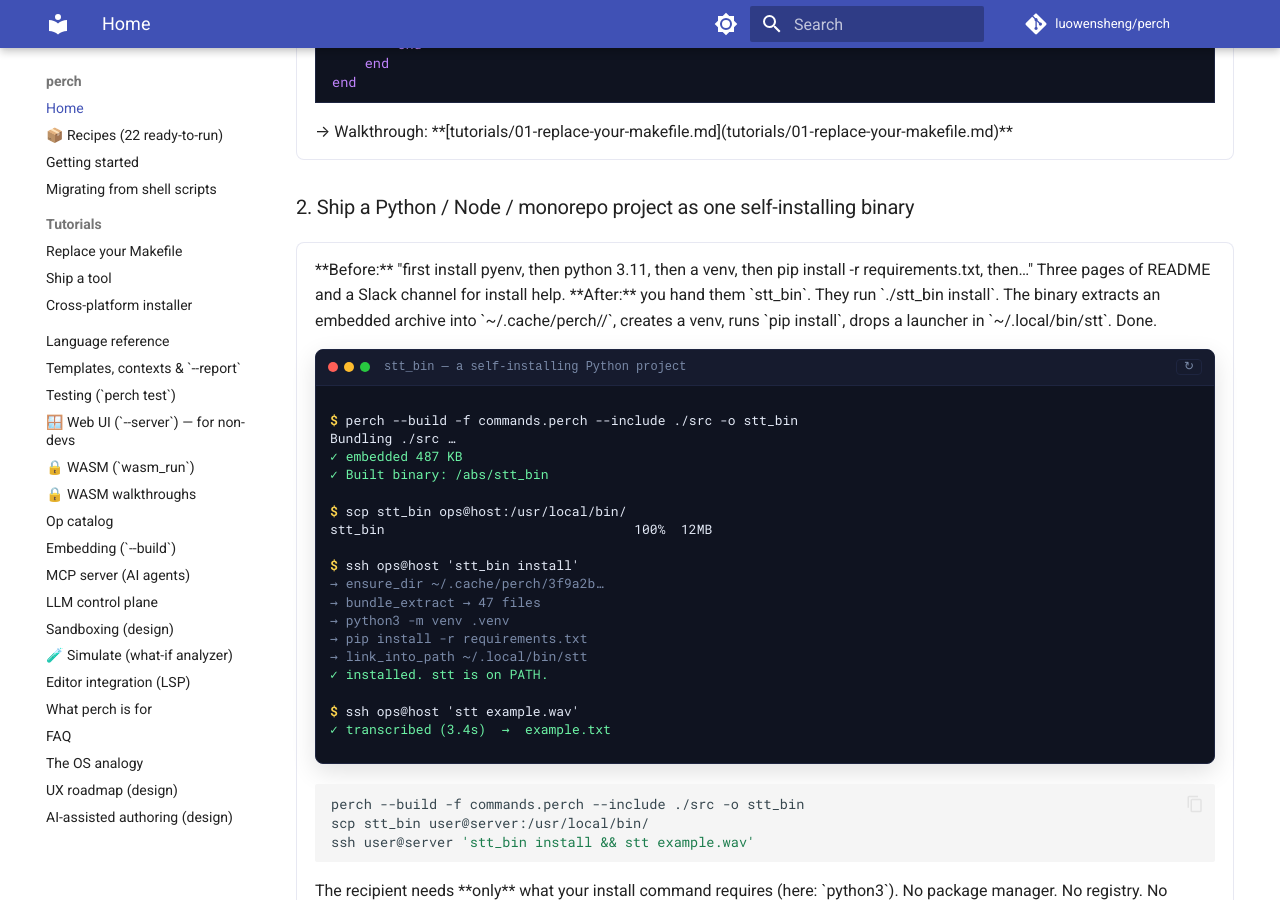
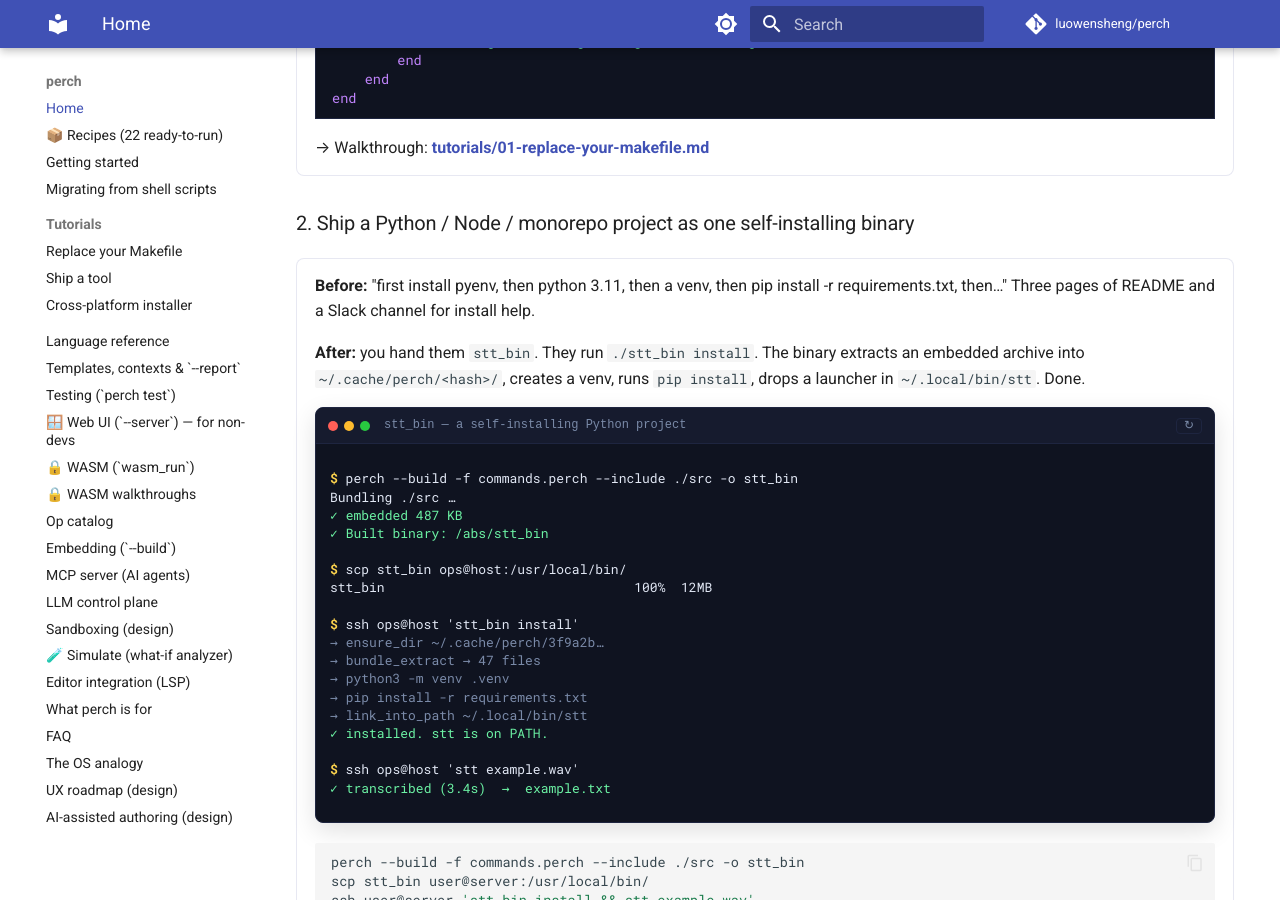
Before and after one commit to olivierdevelops/perch, an MkDocs documentation site: the page built from docs/index.md, in a window 1280 px wide and 900 px high, scrolled down 10925 px. Built offline with MkDocs 1.6.1 and Material for MkDocs 9.7.7, drawn with Linux system fonts in a browser that asks for light colours; comment, search, counter and statistics services are not loaded; some of the changed text lies outside the part shown.

Commit message:
fix(docs): markdown links inside .perch-usecase divs not rendering
The "→ Worked example: …" and "→ Walkthrough: …" links inside the
"Use cases enterprise teams recognise" section were rendering as raw
markdown source (e.g. literal `**[demos/05-python-installer](https://…)**`)
instead of clickable bold links.

Cause: each `<div class="perch-usecase">` contains a
`<script type="application/json" data-pterm="…">` block. `<script>` is
an HTML5 raw-text element — once md_in_html enters it, the inline
markdown parser stops, and by the time the closing `</script>` is
reached the parser doesn't reliably resume in some path-throughs (the
trailing markdown after the script ended up untouched).

Fix: add `markdown="1"` to all four `<div class="perch-usecase">`
openings. This is the canonical md_in_html opt-in that forces inner
content to be parsed as markdown regardless of what raw-text children
appear in between. mkdocs-material respects the attribute via the
already-enabled `md_in_html` extension (mkdocs.yml line ~48).

Verified post-build:
  - "→ Walkthrough: tutorials/01-replace-your-makefile.md"  → <a> tag
  - "→ Worked example: demos/05-python-installer"           → <a> tag

mkdocs --strict is clean. GH Pages will redeploy on push.

Co-Authored-By: Claude Opus 4.7 <noreply@anthropic.com>

```diff
--- a/docs/index.md
+++ b/docs/index.md
@@ -607,7 +607,7 @@ perch --report cmd    # execute + render the span tree
 
 ### 1. Replace the Makefile that everyone is afraid of
 
-<div class="perch-usecase">
+<div class="perch-usecase" markdown="1">
 
 **Before:** a 400-line `Makefile` with shell variations behind every target; Windows users on WSL; the CI YAML reimplements half of it; nobody touches `test-integration` because the last person who did is now in a different company.
 
@@ -661,7 +661,7 @@ end
 
 ### 2. Ship a Python / Node / monorepo project as one self-installing binary
 
-<div class="perch-usecase">
+<div class="perch-usecase" markdown="1">
 
 **Before:** "first install pyenv, then python 3.11, then a venv, then pip install -r requirements.txt, then…" Three pages of README and a Slack channel for install help.
 
@@ -708,7 +708,7 @@ The recipient needs **only** what your install command requires (here: `python3`
 > **Deep dive: [LLM control plane](llm-control-plane.md) — why a `.perch` file + `perch-mcp` + a few CLI flags replaces 2,000 lines of FastAPI scaffolding.**
 
 
-<div class="perch-usecase">
+<div class="perch-usecase" markdown="1">
 
 **Before:** the agent gets a shell. You hope. You write a long system prompt about what it should and shouldn't do. You audit logs after the fact.
 
@@ -769,7 +769,7 @@ The agent never sees `ssh`. It sees `restart_service(host, service)` with typed
 
 ### 4. Wrap a clunky CLI behind sane verbs
 
-<div class="perch-usecase">
+<div class="perch-usecase" markdown="1">
 
 **Before:** every team member memorises 12 docker flags. Mistakes cost an afternoon. The Slack channel has the same three questions every week.
 
```
